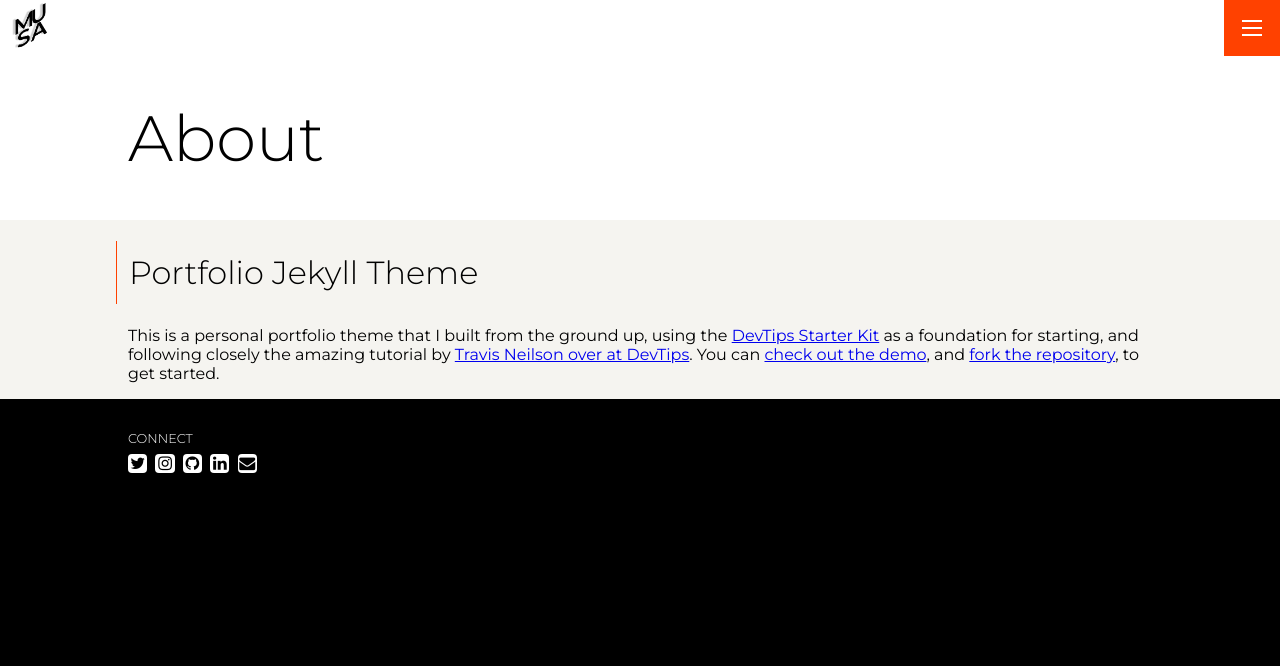
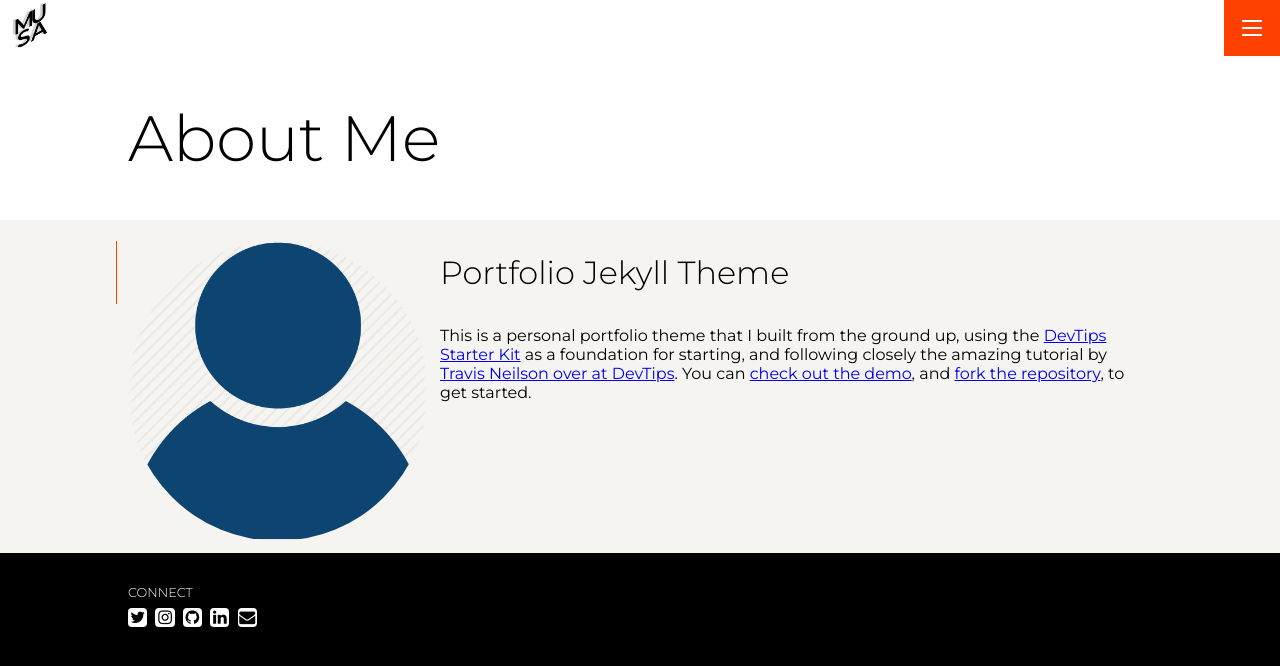
Before and after one commit to weitzman-musa/portfolio-template, a Jekyll site: the page built from pages/about.md, in a window 1280 px wide. Shown: the top 666 px of the page. Built offline with Jekyll 4.4.1, drawn with Linux system fonts in a browser that asks for light colours.

Commit message:
Add an about page layout with a headshot

```diff
--- /dev/null
+++ b/_layouts/about.html
@@ -0,0 +1,11 @@
+---
+layout: page
+---
+
+<div class="headshot-wrapper">
+  {% if page.headshot %}
+    <img class="headshot" src="{{ page.headshot | relative_url }}" alt="{{ page.title }}">
+  {% endif %}
+</div>
+
+{{ content }}
--- a/_layouts/page.html
+++ b/_layouts/page.html
@@ -2,7 +2,7 @@
 layout: default
 ---
 
-<main>
+<main class="page page-{{ page.name | slugify }}">
   <div class="page-content">
     {{ content }}
   </div>
--- a/_sass/musa-website-mimic.scss
+++ b/_sass/musa-website-mimic.scss
@@ -265,6 +265,17 @@ h2::after {
   text-align: center;
 }
 
+/* About page */
+
+.headshot {
+  display: block;
+  margin: 0 auto;
+  width: 100%;
+  max-width: 300px;
+  max-height: 300px;
+  border-radius: 50%;
+}
+
 /* Project list on the home page */
 
 .project-link {
@@ -384,6 +395,12 @@ post-container img {
   .projects-container {
     justify-content: flex-start;
   }
+
+  .headshot {
+    float: left;
+    margin-right: var(--spacing);
+    margin-bottom: var(--spacing);
+  }
 }
 
 @media screen and (min-width: 1024px) {
--- a/pages/about.md
+++ b/pages/about.md
@@ -1,6 +1,7 @@
 ---
-layout: page
-title: About
+layout: about
+title: About Me
+headshot: /assets/img/headshot.webp
 permalink: /about
 ---
 
```
Also changed, not shown: assets/img/headshot.webp (added).
